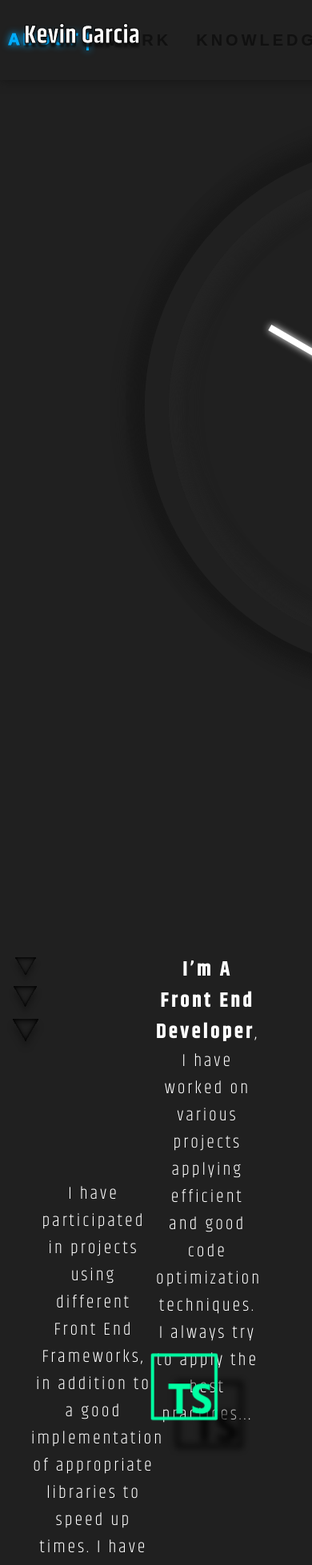
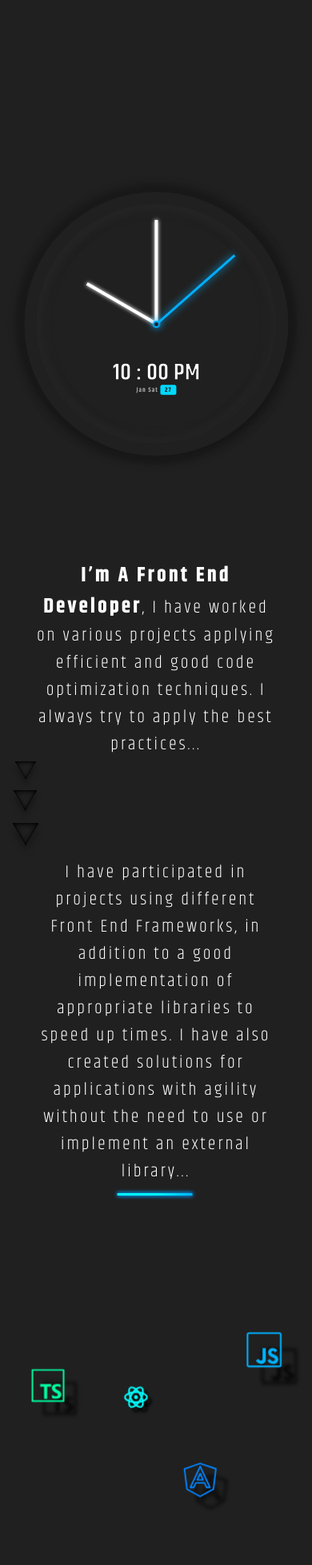
Before and after one commit to KevinAndresG/PersonalPortfolio, a React (Vite) app: page /about in a window 390 px wide. Shown: the top 1957 px of the page at 80% size. Built offline with nearby package versions, Linux system fonts and the light colour scheme.

Commit message:
responsive

```diff
--- a/src/Components/Clock/Clock.scss
+++ b/src/Components/Clock/Clock.scss
@@ -3,8 +3,8 @@
   height: 600px;
   display: flex;
   align-items: center;
-  padding-top: 0%;
-  padding-left: 35%;
+  margin-bottom: 100px;
+  translate: 45% 0;
   scale: 2;
   .ThemeClock--box {
     .clock {
@@ -127,3 +127,20 @@
     }
   }
 }
+@media screen and (max-width: 900px) {
+  .ThemeClock--container {
+    translate: 40% 0;
+  }
+}
+@media screen and (max-width: 760px) {
+  .ThemeClock--container {
+    translate: 10% 0;
+    scale: 1.5;
+  }
+}
+@media screen and (max-width: 570px) {
+  .ThemeClock--container {
+    translate: -14% 0;
+    scale: 1;
+  }
+}
--- a/src/Components/LogicCard/LogicCard.scss
+++ b/src/Components/LogicCard/LogicCard.scss
@@ -2,11 +2,9 @@
   width: 400px;
   min-height: 250px;
   height: auto;
-  border: 2px solid #1f1f1f;
   border-radius: 50px;
   background: #202020;
   box-shadow: 15px 15px 15px #1b1b1b, -15px -15px 15px #252525;
-  padding: 10px 30px;
   display: flex;
   flex-direction: column;
   align-items: center;
--- a/src/Components/Shared/Header/Header.scss
+++ b/src/Components/Shared/Header/Header.scss
@@ -10,19 +10,20 @@ header {
   z-index: 10000;
   background-color: #202020;
   box-shadow: 0 2px 10px #181818;
-  a {
+  min-height: 60px;
+  .go-home {
     cursor: pointer;
     text-decoration: none;
-    z-index: 100;
     .header-name {
       margin: 0;
       overflow: hidden;
       height: 60px;
       font-size: 32px;
       color: white;
-      -webkit-text-stroke-width: 1px;
-      -webkit-text-stroke-color: black;
       text-shadow: 0 5px 3px #101010;
+      display: flex;
+      align-items: center;
+      justify-content: center;
     }
   }
   #Header {
@@ -33,7 +34,7 @@ header {
     align-items: center;
     justify-content: flex-end;
     list-style: none;
-    width: 95%;
+    right: 5%;
 
     .button {
       --border-right: 3px;
@@ -75,3 +76,15 @@ header {
     }
   }
 }
+
+@media screen and (max-width: 760px) {
+  header {
+    box-shadow: none;
+  }
+  .go-home {
+    display: none;
+  }
+  #Header {
+    display: none !important;
+  }
+}
--- a/src/Components/Shared/Header/Header.tsx
+++ b/src/Components/Shared/Header/Header.tsx
@@ -9,7 +9,7 @@ const Header = () => {
   };
   return (
     <header>
-      <Link to={"/"}>
+      <Link to={"/"} className="go-home">
         <h1 className="header-name">Kevin Garcia</h1>
       </Link>
       <div id="Header">
--- a/src/Components/WorkCard/WorkCard.tsx
+++ b/src/Components/WorkCard/WorkCard.tsx
@@ -58,7 +58,7 @@ const WorkCard = () => {
           {worksToShow.map((item: any) => (
             <div
               className="item"
-              key={item.title}
+              key={item.img}
               tabIndex={0}
               style={{ backgroundImage: `url(${item.img})` }}
             >
--- a/src/Pages/About/About.scss
+++ b/src/Pages/About/About.scss
@@ -105,7 +105,6 @@
       font-weight: bold;
       font-size: 30px;
       margin: 0;
-      // margin-bottom: 30px;
       letter-spacing: 8px;
       position: relative;
     }
@@ -122,3 +121,78 @@
     filter: drop-shadow(10px 10px 5px black);
   }
 }
+@media screen and (max-width: 900px) {
+  #about-container {
+    .about-desc {
+      transform: translateY(150%);
+      left: 30%;
+      width: 60%;
+    }
+    .desc2 {
+      flex-direction: column;
+      .about-desc2 {
+        transform: translateY(50%) translateX(-10%);
+        left: 10%;
+        width: 90%;
+      }
+      .techs {
+        transform: translateY(20%) translateX(0%);
+        scale: 0.8;
+      }
+    }
+  }
+}
+@media screen and (max-width: 760px) {
+  #about-container {
+    .logical-think-cont {
+      row-gap: 0;
+      .logic-think {
+        font-size: 25px;
+        letter-spacing: 6px;
+      }
+      #card-container {
+        scale: 0.8;
+      }
+    }
+
+    .about-desc {
+      transform: translateY(80%);
+      left: 10%;
+      width: 80%;
+    }
+    .desc2 {
+      flex-direction: column;
+      .about-desc2 {
+        transform: translateY(0);
+        left: 0%;
+        width: 80%;
+      }
+      .techs {
+        transform: translateY(0%) translateX(0%);
+        scale: 0.5;
+      }
+    }
+  }
+}
+@media screen and (max-width: 570px) {
+  #about-container {
+    .logical-think-cont {
+      .logic-think {
+        font-size: 20px;
+        letter-spacing: 6px;
+      }
+      #card-container {
+        scale: 0.6;
+      }
+    }
+    .about-desc {
+      transform: translateY(0);
+    }
+    .desc2 {
+      transform: translateY(0%);
+      .techs {
+        transform: translateX(-5%);
+      }
+    }
+  }
+}
```
